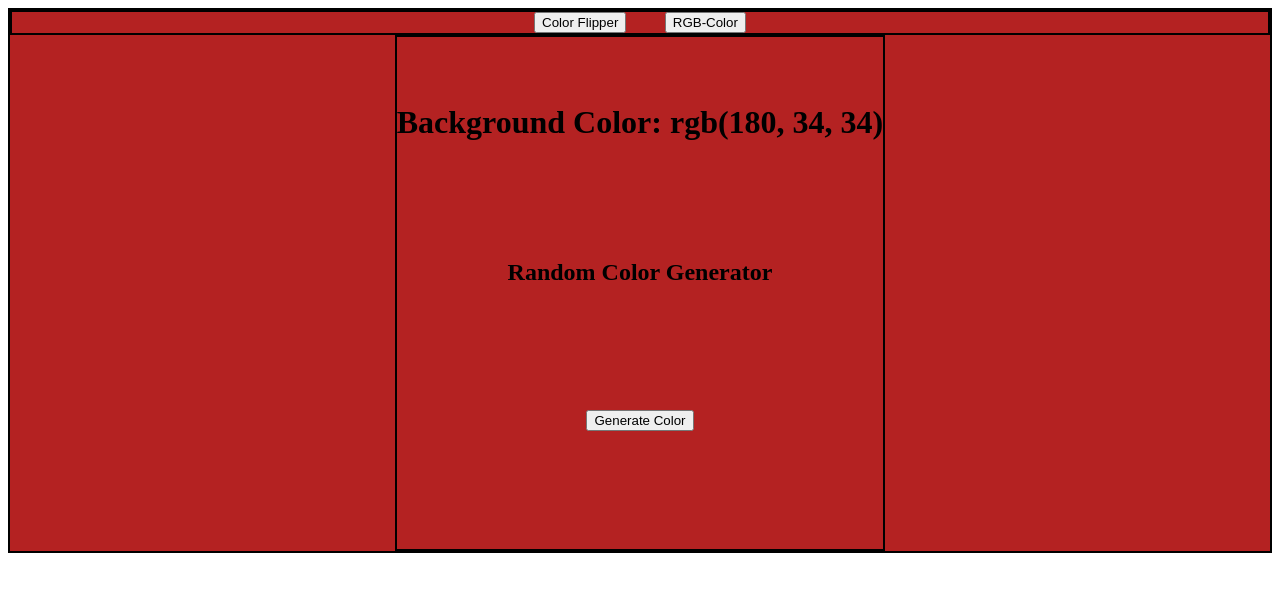
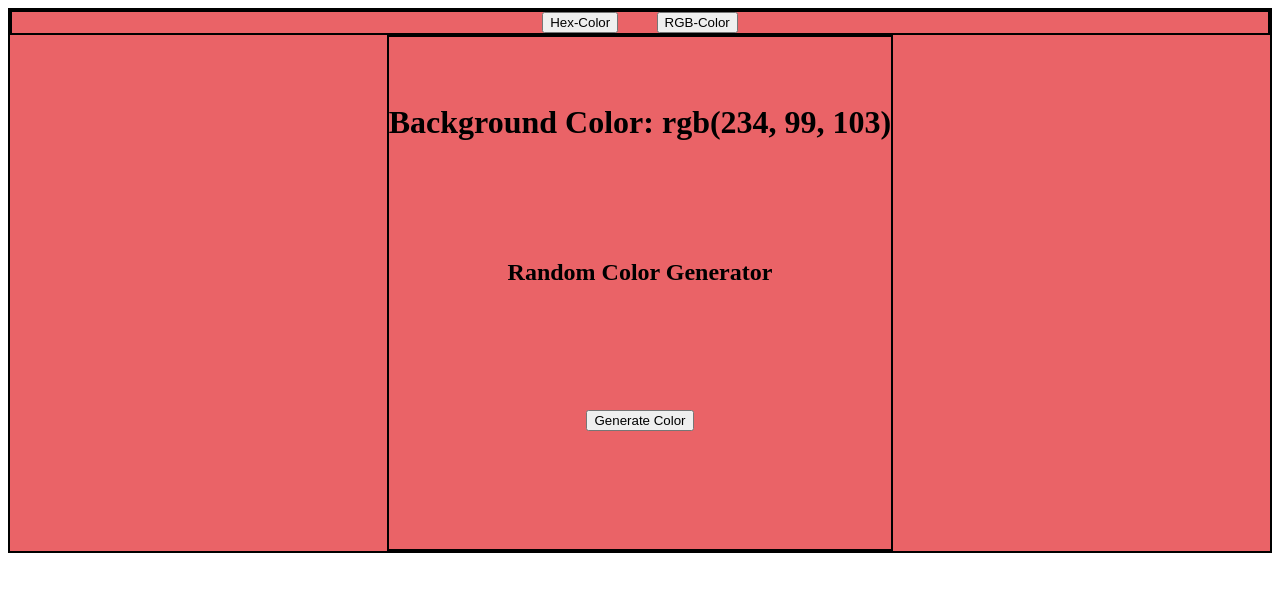
Before and after one commit to Kristall96/ColorFlipper, a plain HTML site: page index.html in a window 1280 px wide. Both pictures are taken after a click on the button "RGB-Color". Drawn offline with Linux system fonts and the light colour scheme.

Commit message:
updated code

```diff
--- a/index.html
+++ b/index.html
@@ -9,8 +9,8 @@
   <body>
     <div id="section-main">
       <div id="btnDiv-id">
-        <button class="btn" id="text-color">Color Flipper</button>
-        <button class="btn" id="hex-color">RGB-Color</button>
+        <button class="btn" id="hex-color">Hex-Color</button>
+        <button class="btn" id="rgb-color">RGB-Color</button>
       </div>
       <div id="content">
         <h1 id="heading">Color-Flipper</h1>
--- a/script.js
+++ b/script.js
@@ -1,28 +1,10 @@
-let mainContent = document.getElementById("section-main");
 let btnDiv = document.getElementById("btnDiv-id");
-let btnTextColor = document.getElementById("text-color");
-let rgbColor = document.getElementById("hex-color");
+let colorHex = document.getElementById("hex-color");
+let rgbColor = document.getElementById("rgb-color");
 let changeColor = document.getElementById("change-color");
 let content = document.getElementById("content");
 let h1 = document.getElementById("heading");
-
-function getBackgroundColor(ContentBackgroundColor) {
-  const contentBackground = window.getComputedStyle(ContentBackgroundColor);
-  return contentBackground.backgroundColor;
-}
-
-btnTextColor.addEventListener("click", function (e) {
-  const bgColor = getBackgroundColor(mainContent);
-  h1.textContent = `Keep Generatting Color: ${bgColor}`;
-  mainContent.style.backgroundColor = randomColor();
-});
-
-rgbColor.addEventListener("click", function (e) {
-  const bgColor = getBackgroundColor(mainContent);
-  h1.textContent = `Background Color: ${bgColor}`;
-
-  console.log(h1.textContent);
-});
+let mainContent = document.getElementById("section-main");
 
 function randomColor() {
   let hex = ["#"];
@@ -43,7 +25,24 @@ function randomColor() {
   return createTheColor;
 }
 
-changeColor.addEventListener("click", function (e) {
+changeColor.addEventListener("click", function () {
   mainContent.style.backgroundColor = randomColor();
   h1.textContent = `Color-Flipper`;
 });
+function getBackgroundColor(contentBackgroundColor) {
+  const contentBackground = window.getComputedStyle(contentBackgroundColor);
+  return contentBackground.backgroundColor;
+}
+rgbColor.addEventListener("click", function () {
+  mainContent.style.backgroundColor = randomColor();
+  const bgColor = getBackgroundColor(mainContent);
+  h1.textContent = `Background Color: ${bgColor}`;
+
+  console.log(h1.textContent);
+});
+
+colorHex.addEventListener("click", function () {
+  const newColor = randomColor();
+  mainContent.style.backgroundColor = newColor;
+  h1.textContent = `Background Color: ${newColor}`;
+});
```
